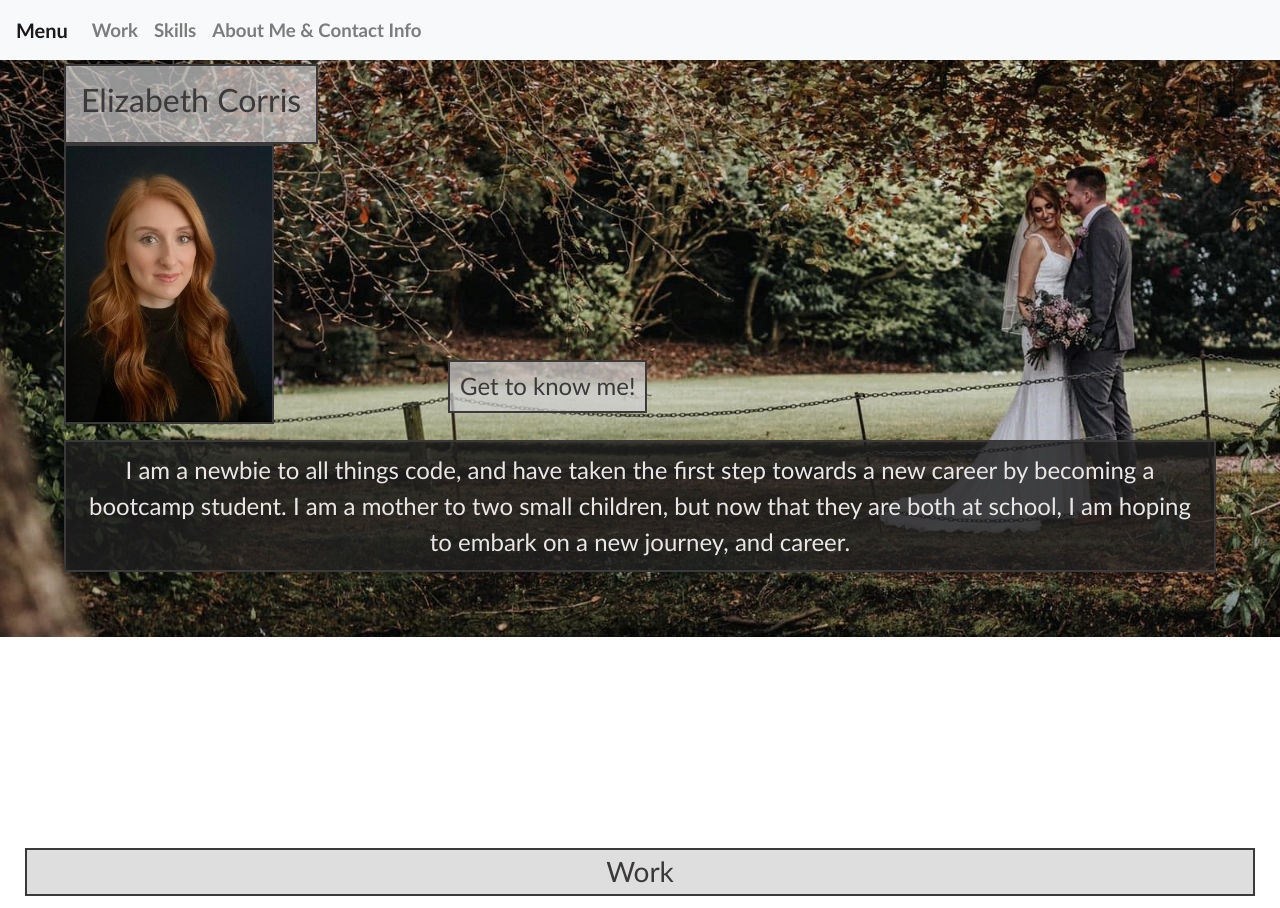
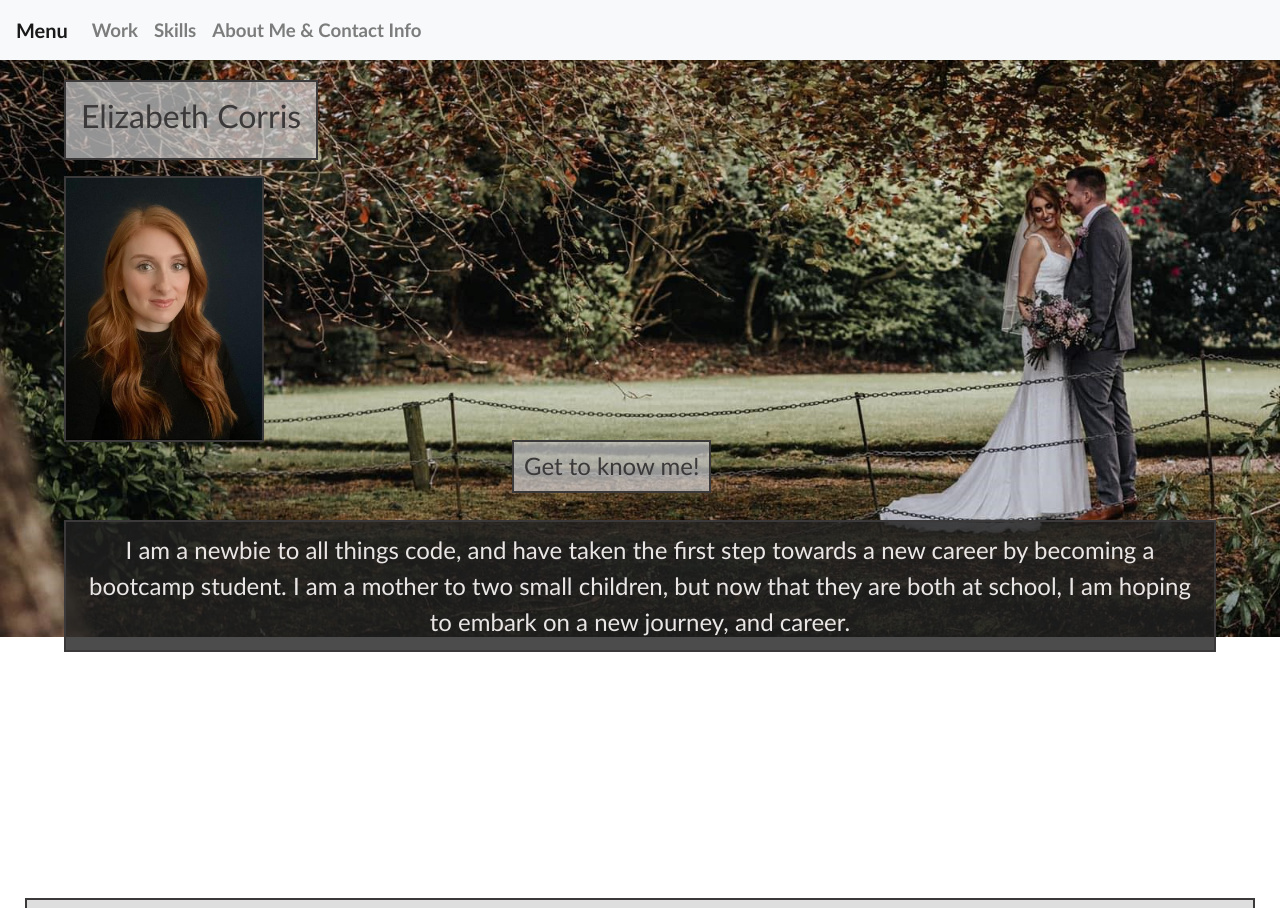
Before and after one commit to LillyIlex/Bootstrap-Portfolio, a plain HTML site: page index.html in a window 1280 px wide. Shown: the top 908 px of the page. Drawn offline with nearby package versions, Linux system fonts and the light colour scheme.

Commit message:
changed positioning of h1, profile pic, h2 and bio, and increased margin top for work section.

```diff
--- a/CSS/style.css
+++ b/CSS/style.css
@@ -30,17 +30,17 @@
   overflow: hidden;
   position: absolute;
   top: 5%;
-
 }
 
 .jumbotron .profile-pic {
   position: absolute;
   float: left;
-  top: 18%;
+  top: 22%;
   left: 5%;
   z-index: 6;
   width: 35vw;
-  max-width: 210px;
+  max-width: 200px;
+  min-width: 160px;
   height: auto;
   border: 2px solid var(--dark-grey);
   background-color: var(--opaque-grey);
@@ -50,7 +50,7 @@ h1 {
   position: absolute;
   float: left;
   height: 10vh;
-  top: 8%;
+  top: 10%;
   left: 5%;
   z-index: 5;
   border: 2px solid var(--dark-grey);
@@ -62,8 +62,8 @@ h1 {
 h2 {
   position: absolute;
   float: left;
-  top: 45%;
-  left: 35%;
+  top: 55%;
+  left: 40%;
   z-index: 4;
   border: 2px solid var(--dark-grey);
   color: var(--dark-grey);
@@ -74,7 +74,7 @@ h2 {
   position: absolute;
   float: left;
   width: 90vw;
-  top: 55%;
+  top: 65vh;
   left: 5%;
   z-index: 4;
   border: 2px solid var(--dark-grey);
@@ -98,7 +98,9 @@ h2 {
   padding: 5px;
   text-align: center;
   margin: 15px;
-  margin-top: 150px;
+  margin-top: 200px;
+  display: block;
+  clear: left;
 }
 
 .card-body {
```
